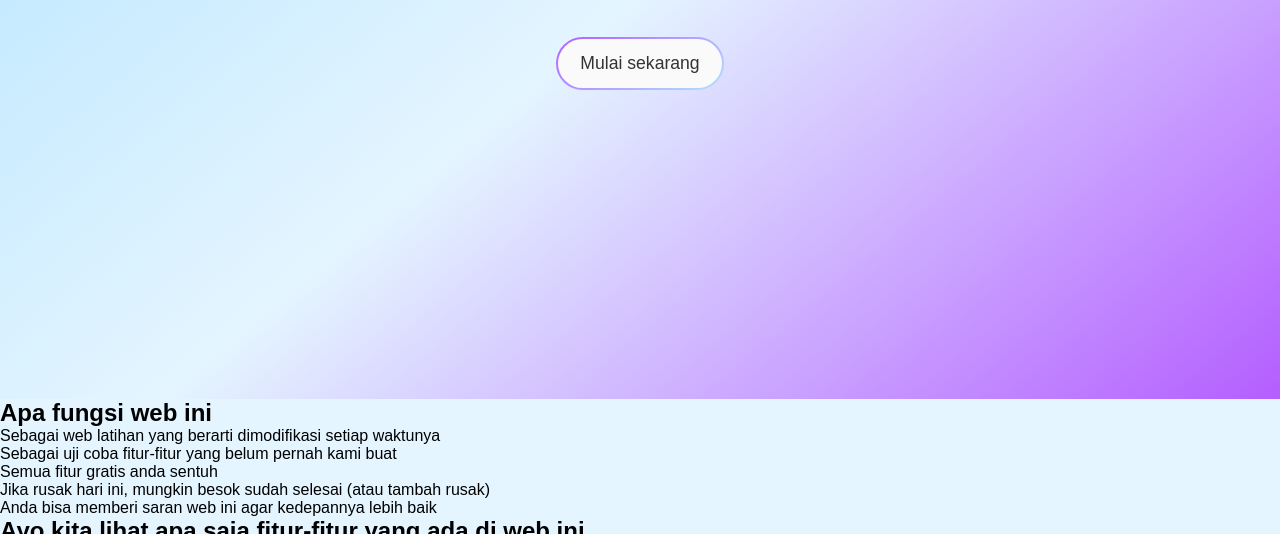
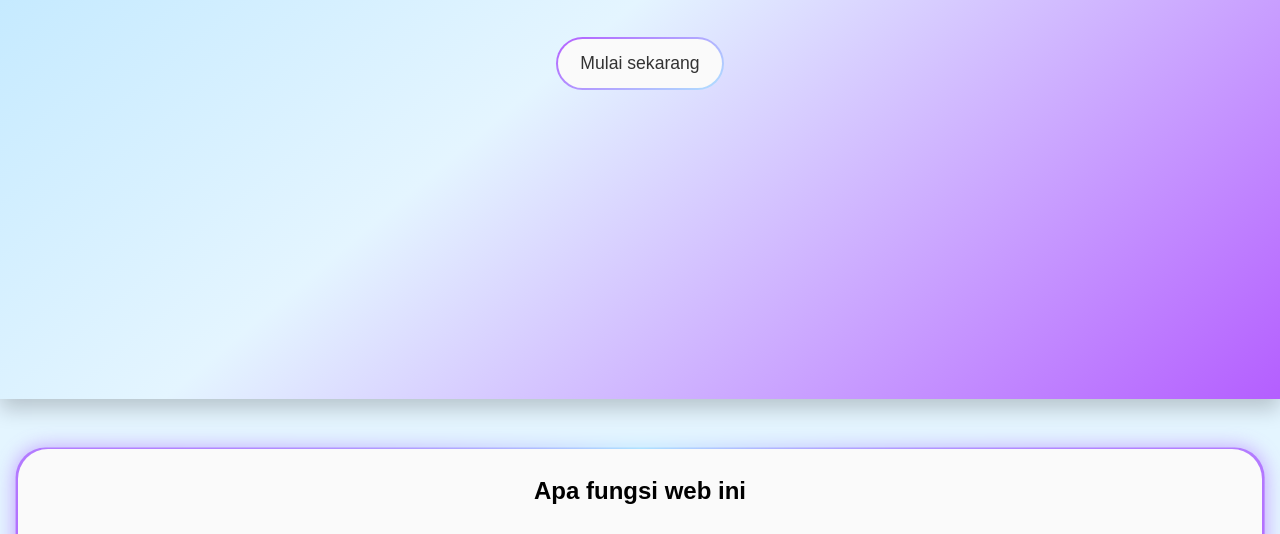
Before and after one commit to Rahmad-ctrl/Web-l, a plain HTML site: page view/hal1.html in a window 1280 px wide. Shown: the part 401-935 px from the top of the page. Drawn offline with Linux system fonts and the light colour scheme.

Commit message:
update fungsi

```diff
--- a/src/style/style.css
+++ b/src/style/style.css
@@ -11,6 +11,7 @@
   --ungu: #B45EFF;
   --ungu-bayang : rgba(180, 94, 255, 0.7);
   --biru-bayang: rgba(175, 226, 255, 0.8);
+  --bayang: rgba(0, 0, 0, 0.2);
 }
 [id]{
   scroll-margin-top: 60px;
@@ -22,11 +23,13 @@ body{
   background: var(--biru-plus);
   font-family: sans-serif;
   font-weight: 400;
-
 }
 body.darkOn{
   background-color: #222;
   color: #E3E3E3;
+}
+ul{
+  list-style-type: none;
 }
 
 /* NAVBAR */
@@ -106,6 +109,7 @@ body.darkOn{
   background: linear-gradient(140deg,var(--biru) 0%,
   var(--biru-plus) 50%,
   var(--ungu) 100%);
+  box-shadow: 0 10px 20px var(--bayang);
 }
 .hero h1{
   font-size: 2.5rem;
@@ -149,3 +153,73 @@ body.darkOn{
 .hero button:hover::before{
   background: linear-gradient(150deg, var(--ungu),var(--biru));
 }
+
+/* MAIN */
+/* FUNGSI */
+.fungsi-struktur{
+  width: 100vw;
+  margin-top: 50px;
+}
+.fungsi{
+  text-align: center;
+  background: var(--putih);
+  margin: 1.1rem;
+  padding: 12px;
+  border-radius: 30px;
+  position: relative;
+}
+@property --derajat{
+  syntax: "<angle>";
+  initial-value: 0deg;
+  inherits: false;
+}
+.fungsi::after, .fungsi::before{
+  content: '';
+  position: absolute;
+  background: conic-gradient(
+    from var(--derajat),
+    var(--biru),
+    var(--ungu),
+    var(--biru),
+    var(--ungu),
+    var(--biru)
+  );
+  height: 100%;
+  width: 100%;
+  top: 50%;
+  left: 50%;
+  translate: -50% -50%;
+  border-radius: 30px;
+  z-index: -1;
+  padding: 2px;
+  animation: 5s putar linear infinite;
+}
+.fungsi::before{
+  filter: blur(10px);
+  opacity: 0.7;
+}
+@keyframes putar{
+  from{
+    --derajat: 0deg;
+  }
+  to{
+    --derajat: 360deg
+  }
+}
+.fungsi h2{
+  margin-bottom: 2rem;
+  margin-top: 1rem;
+}
+.fungsi ul{
+  margin-bottom: 2rem;
+}
+.fungsi .tabfung{
+  margin-top: 10px;
+  font-size: 1.1rem;
+  border: 1px dashed #333;
+  border-radius: 30px;
+  padding: 1rem 0.3rem;
+}
+.fungsi .tabfung span{
+  font-weight: 500;
+}
--- a/view/hal1.html
+++ b/view/hal1.html
@@ -51,7 +51,7 @@
             <ul>
               <li class="tabfung">Sebagai web latihan yang berarti dimodifikasi setiap waktunya</li>
               <li class="tabfung">Sebagai uji coba fitur-fitur yang belum pernah kami buat</li>
-              <li class="tabfung">Semua fitur gratis anda sentuh </li>
+              <li class="tabfung">Semua fitur gratis anda sentuh karena website <span>open source</span></li>
               <li class="tabfung">Jika rusak hari ini, mungkin besok sudah selesai (atau tambah rusak)</li>
               <li class="tabfung">Anda bisa memberi saran web ini agar kedepannya lebih baik</li>
             </ul>
```
